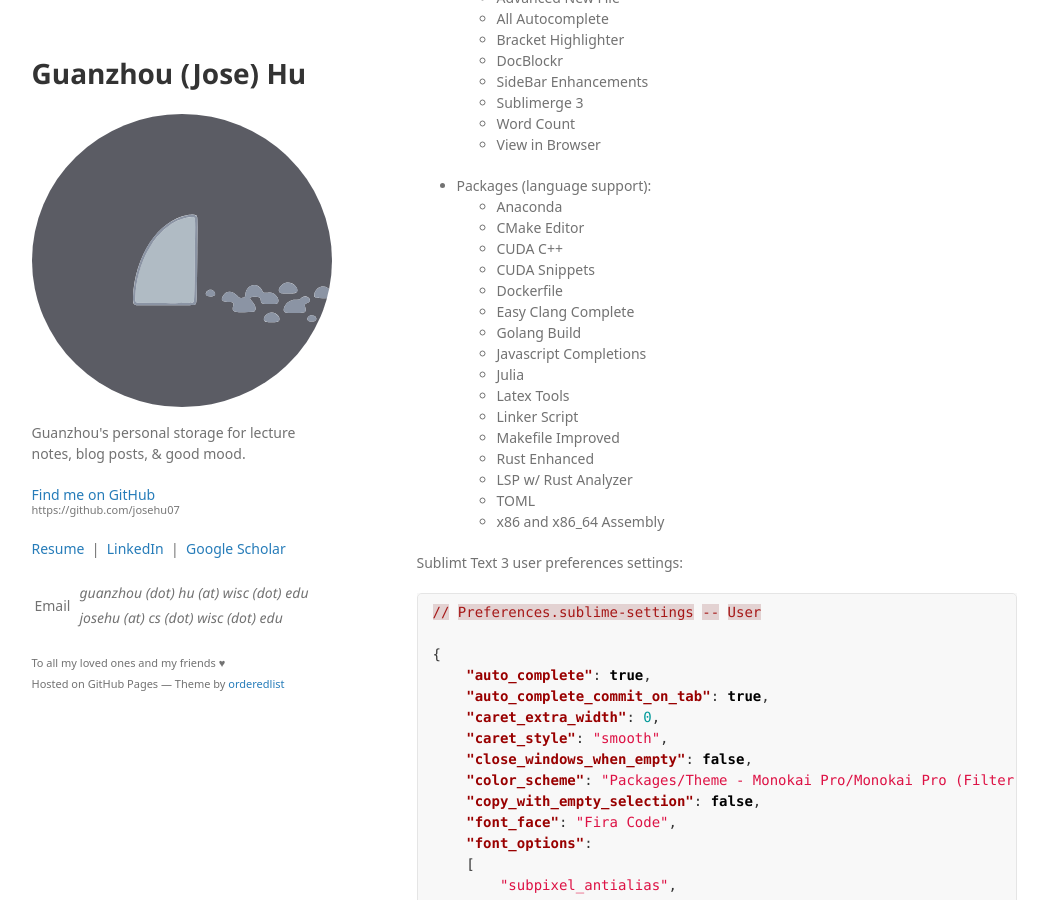
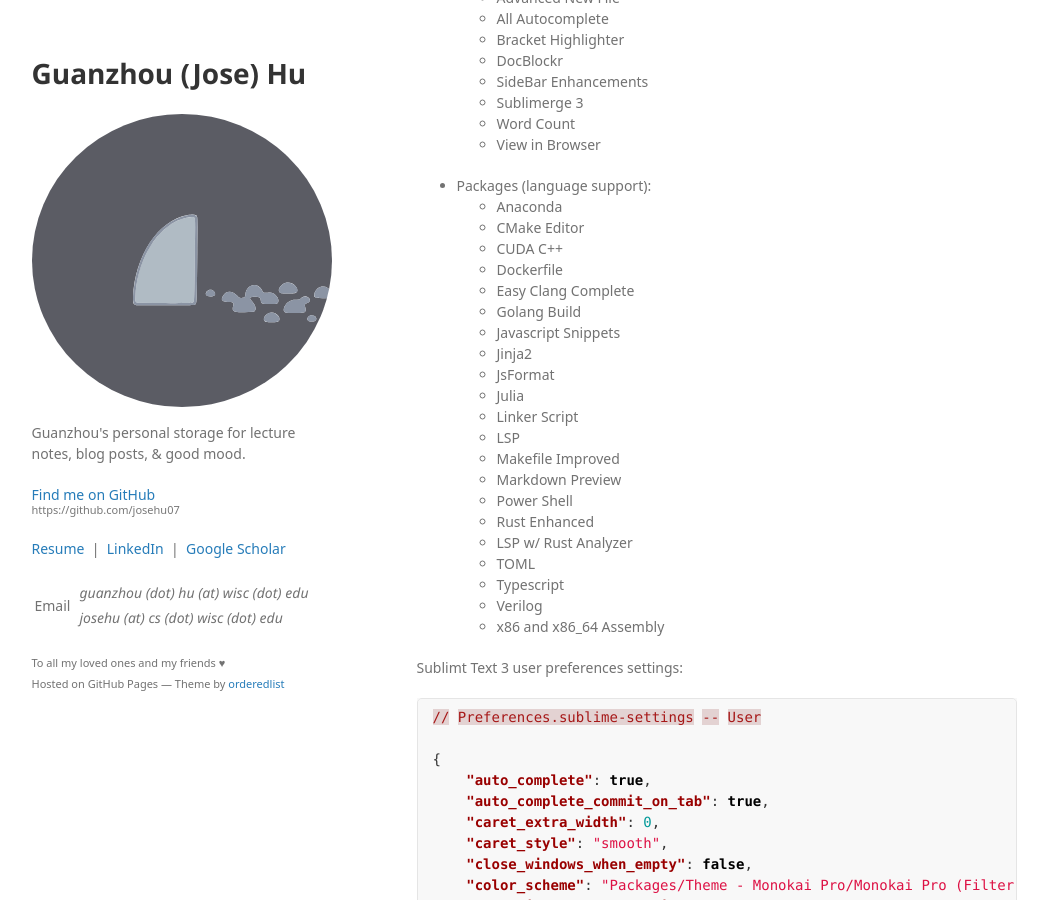
Before and after one commit to josehu07/josehu07.github.io, a Jekyll site: the page built from _posts/2020-02-10-personal-dev-environment.md, in a window 1280 px wide and 900 px high, scrolled down 6234 px. Shown: the whole window, without its empty margins (116-1164 px from the left). Built offline with Jekyll 4.4.1, drawn with Linux system fonts in a browser that asks for light colours; some web fonts are replaced; a script that is not in the unit is left out; comment, search, counter and statistics services are not loaded.

Commit message:
update personal dev post

```diff
--- a/_posts/2020-02-10-personal-dev-environment.md
+++ b/_posts/2020-02-10-personal-dev-environment.md
@@ -295,18 +295,23 @@
     - Anaconda
     - CMake Editor
     - CUDA C++
-    - CUDA Snippets
     - Dockerfile
     - Easy Clang Complete
     - Golang Build
-    - Javascript Completions
+    - Javascript Snippets
+    - Jinja2
+    - JsFormat
     - Julia
-    - Latex Tools
     - Linker Script
+    - LSP
     - Makefile Improved
+    - Markdown Preview
+    - Power Shell
     - Rust Enhanced
     - LSP w/ Rust Analyzer
     - TOML
+    - Typescript
+    - Verilog
     - x86 and x86_64 Assembly
 
 Sublimt Text 3 user preferences settings:
```
